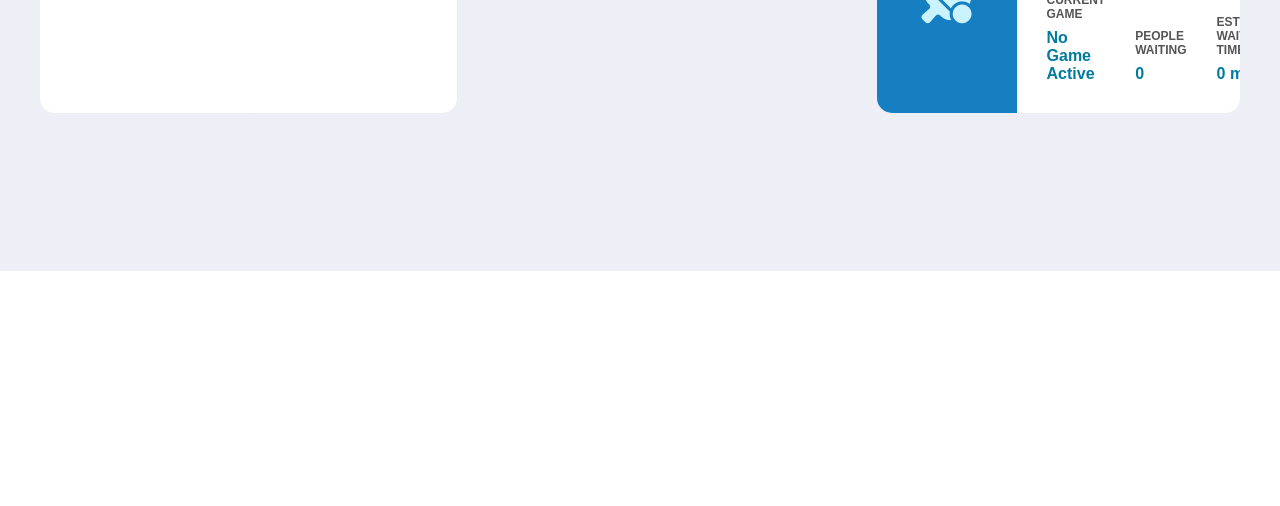
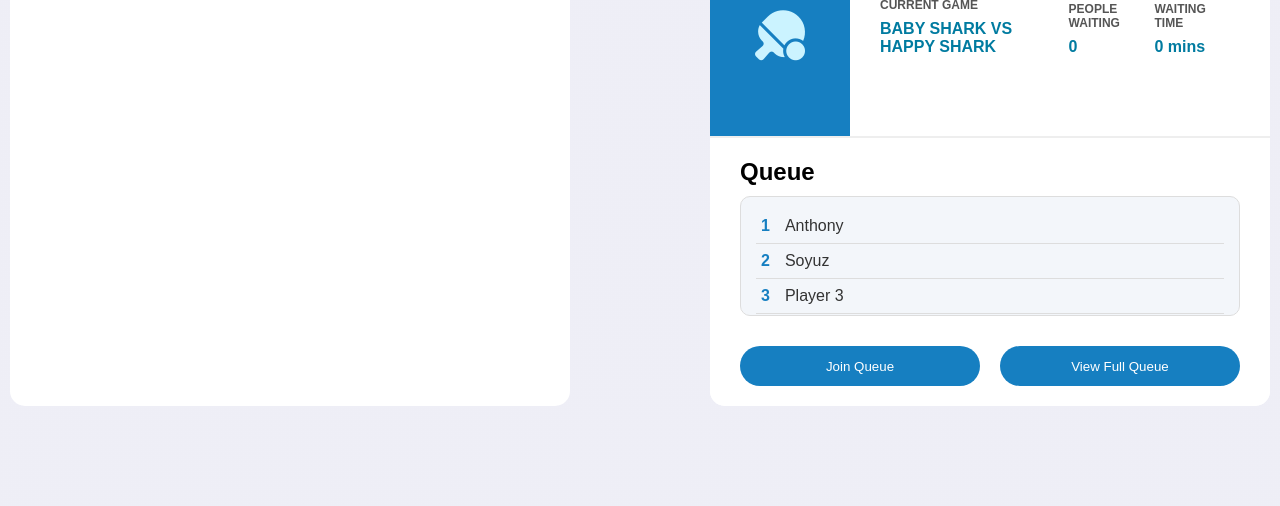
Before and after one commit to MorpheusTheOne-Cookie/Dragon-Queue, a plain HTML site: page main.html in a window 1280 px wide. Shown: the part 529-1035 px from the top of the page. Before the commit the page ends 800 px from the top, so only its background shows below. Drawn offline with Linux system fonts and the light colour scheme.

Commit message:
Basic Layout of Table Tennis Section done

```diff
--- a/main.html
+++ b/main.html
@@ -83,7 +83,7 @@
                         <div class="table-tennis-information">
                             <div class="current-game">
                                 <h2>Current game</h2>
-                                <p>No Game Active</p>
+                                <p>BABY SHARK VS HAPPY SHARK</p>
                             </div>
 
                             <div class="people-waiting">
@@ -97,6 +97,36 @@
                             </div>
                         </div>
 
+                    </div>
+
+                    <div class="table-tennis-queue-info">
+                        <div class="table-tennis-queue-preview">
+                            <h2>Queue</h2>
+                            <!-- Add like a (0) after the queue to represent the number of ppl in queue -->
+                            <div class="table-tennis-short-queue-list">
+                                <div class="short-queue-player">
+                                    <span>1</span>
+                                    <p>Anthony</p>
+                                </div>
+
+                                <div class="short-queue-player">
+                                    <span>2</span>
+                                    <p>Soyuz</p>
+                                </div>
+
+
+                                <div class="short-queue-player">
+                                    <span>3</span>
+                                    <p>Player 3</p>
+                                </div>
+                            </div>
+                        </div>
+
+
+                        <div class="table-tennis-queue-button">
+                            <button type="button" id= "table-tennis-join_leave-queue-btn"> Join Queue</button> <!-- To join and leave queue -->
+                            <button type="button" id= "table-tennis-view-queue-btn"> View Full Queue</button>
+                        </div>
                     </div>
 
 
--- a/mainPageStyle.css
+++ b/mainPageStyle.css
@@ -106,11 +106,11 @@ body {
 }
 
 .row2 {
-    padding: 120px 40px 40px;
+    padding: 120px 10px 10px;
 
     display: flex;
     flex-direction: row;
-    gap: 420px;
+    gap: 140px;
 }
 
 .dashboard.hidden-dashboard {
@@ -129,9 +129,7 @@ body {
 }
 
 .announcement,
-.profile,
-.pool-table-queue,
-.table-tennis-queue {
+.profile {
     width: 90%;
     max-width: 900px;
 
@@ -142,10 +140,6 @@ body {
     padding: 30px 40px;
 
     overflow: hidden;
-}
-
-.table-tennis-queue {
-    padding: 0;
 }
 
 .announcement h1 {
@@ -193,6 +187,24 @@ body {
     /* text-align: left; */
 }
 
+.table-tennis-queue,
+.pool-table-queue {
+    width: 90%;
+    max-width: 900px;
+    max-height: 900px;
+
+    margin-top: 50px;
+    padding: 0;
+
+    background: #ffffff;
+    border-radius: 15px;
+
+    display: flex;
+    flex-direction: column;
+
+    overflow: hidden;
+}
+
 .pool-table-title {
     display: flex;
     align-items: center;
@@ -214,13 +226,12 @@ body {
 
 .table-tennis-title {
     display: grid;
+    min-height: 200px;
 
     grid-template-columns: 140px 1fr;
-    grid-template-rows: auto 1fr;
+    grid-template-rows: 55px 1fr;
 
-    column-gap: 0px;
-    min-height: 230px;
-
+    background: #ffffff;
     /* margin-bottom: 20px; */
 }
 
@@ -236,8 +247,8 @@ body {
     display: flex;
     align-items: center;
     justify-content: center;
-
-    border-radius: 0;
+    /*
+    border-radius: 0; */
 }
 
 .table-tennis-icon-container i,
@@ -246,16 +257,16 @@ body {
     color: #cbf3ff;
 }
 
-.table-tennis-queue h1 {
+.table-tennis-title h1 {
     grid-column: 2;
     grid-row: 1;
 
-    align-self: flex-start;
-
     margin: 0;
-    padding: 30px;
+    padding: 20px 20px 5px;
 
     font-size: 30px;
+    line-height: 1;
+
     text-transform: uppercase;
     color: #077191;
 
@@ -270,9 +281,10 @@ body {
     display: flex;
     align-items: flex-end;
     justify-content: space-between;
-    gap: 30px;
+    gap: 15px;
 
-    padding: 0 40px 30px 30px;
+
+    padding: 0 40px 80px 30px;
 
 }
 
@@ -288,6 +300,78 @@ body {
     color: #007ba0;
     font-size: 16px;
     font-weight: 600;
+}
+
+.table-tennis-queue-info {
+    flex: 1;
+
+    min-height: 270px;
+    padding: 20px 30px;
+    background: #ffffff;
+    border-top: 2px solid #eeeeee;
+    display: flex;
+    flex-direction: column;
+    justify-content: space-between;
+}
+
+.table-tennis-queue-preview {
+    width: 100%;
+}
+
+.table-tennis-short-queue-list {
+    width: 100%;
+    height: 120px;
+
+    margin-top: 10px;
+
+    padding: 12px 15px;
+
+    background: #f3f6fa;
+    border: 1px solid #dddddd;
+    border-radius: 10px;
+
+    overflow-y: block;
+}
+
+.short-queue-player {
+    display: flex;
+    align-items: center;
+    gap: 15px;
+
+    padding: 8px 5px;
+    border-bottom: 1px solid #dddddd;
+}
+
+.short-queue-player span {
+    color: #167fc1;
+    font-weight: bold;
+}
+
+.short-queue-player p {
+    color: #333333;
+    font-size: 16px;
+}
+
+.table-tennis-queue-button {
+    width: 100%;
+    display: flex;
+    justify-content: space-between;
+}
+
+.table-tennis-queue-button button {
+    flex-basis: 48%;
+    background: #167fc1;
+    border: 0;
+    outline: 0;
+    color: #fff;
+    height: 40px;
+    border-radius: 20px;
+    cursor: pointer;
+    transition: background 1s;
+}
+
+.table-tennis-queue-button button:hover {
+    background: #045d94;
 }
 
 .rules {
```
